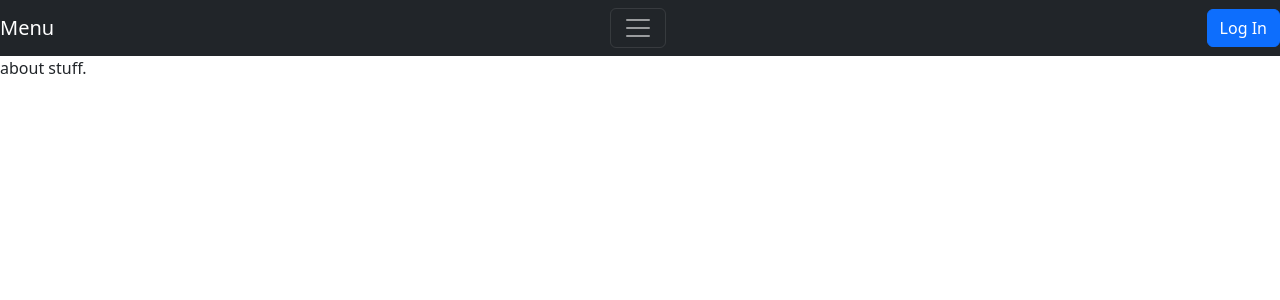
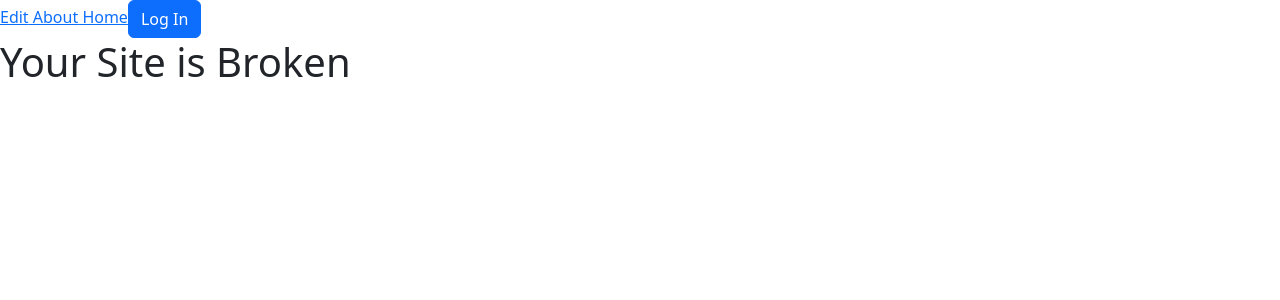
Before and after one commit to Full-Stack-Fluency/OpenImg-FrontEnd, a React (Create React App) app: page /edit in a window 1280 px wide. Shown: the top 300 px of the page. Built offline with nearby package versions, Linux system fonts and the light colour scheme; no server answers.

Commit message:
new links

```diff
--- a/src/App.js
+++ b/src/App.js
@@ -12,8 +12,8 @@ import Edit from './components/Edit.js';
 import About from './components/About.js';
 
 class App extends React.Component {
-
   render() {
+    // console.log(this.props.auth0.isAuthenticated);
     return (
       <>
           <Router>
@@ -30,7 +30,7 @@ class App extends React.Component {
               </Route>
               <Route
                 exact path="/edit"
-                element={this.props.auth0.isAuthenticated? <Edit /> : <About />}>
+                element={this.props.auth0.isAuthenticated? <Edit /> : <h1>Your Site is Broken</h1>}>
               </Route>
             </Routes>
       </Router>
--- a/src/components/Edit.js
+++ b/src/components/Edit.js
@@ -154,3 +154,4 @@ class Edit extends Component {
   }
 };
 export default withAuth0(Edit);
+// export default Edit;
--- a/src/components/Hamburger.js
+++ b/src/components/Hamburger.js
@@ -1,14 +1,16 @@
 import React from 'react';
-import { Nav, Navbar} from "react-bootstrap";
+// import { Nav, Navbar} from "react-bootstrap";
 import { withAuth0 } from '@auth0/auth0-react';
 import LoginButton from './LoginButton.js';
 import LogoutButton from './LogoutButton.js';
+import {Link} from 'react-router-dom';
 
 class Hamburger extends React.Component {
     render() {
         return (
             //this will be our nav thing
-            <Navbar collapseOnSelect expand="xxl" bg="dark" variant="dark" >
+            <>
+            {/* <Navbar collapseOnSelect expand="xxl" bg="dark" variant="dark" >
                 <Navbar.Brand href="/">
                     Menu
                 </Navbar.Brand>
@@ -19,9 +21,12 @@ class Hamburger extends React.Component {
                         <Nav.Link href="/edit">Edit Prompts</Nav.Link>
                     </Nav>
                 </Navbar.Collapse>
-                {this.props.auth0.isAuthenticated ? <LogoutButton /> : <LoginButton />}
-            </Navbar>
-
+            </Navbar> */}
+        <Link to = "/edit"> Edit</Link>
+        <Link to = "/about"> About</Link>
+        <Link to = "/"> Home</Link>
+         {this.props.auth0.isAuthenticated ? <LogoutButton /> : <LoginButton />}
+         </>
         );
     }
 }
```
